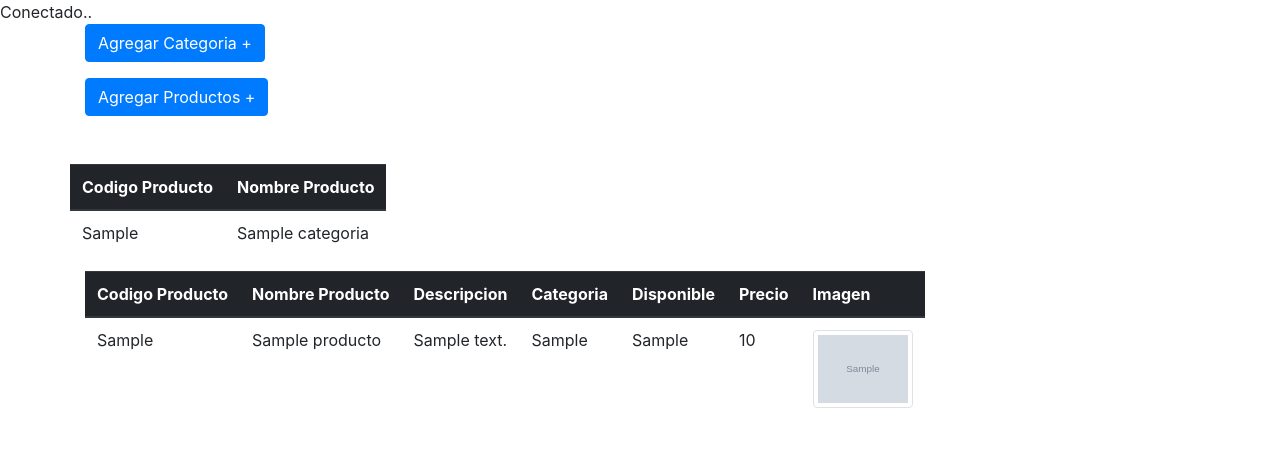
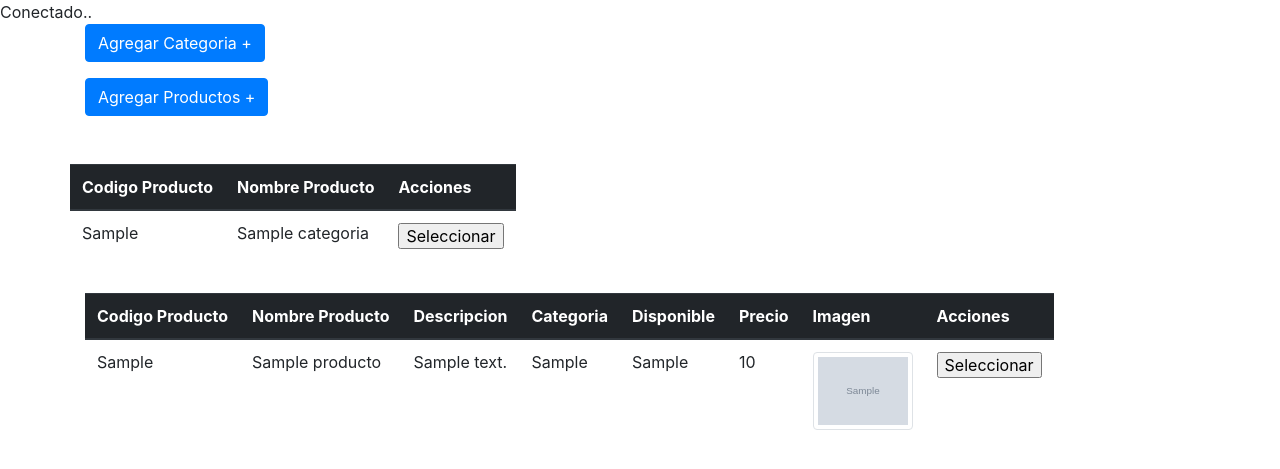
Before and after one commit to jhologic12/AppProductos, a PHP site: page /categoria.php in a window 1280 px wide. Shown: the top 469 px of the page. Run offline with PHP 8.4, Linux system fonts and the light colour scheme; tables that the repository leaves empty or names only in its code hold one stand-in row (values such as "Sample post"); grey boxes marked "Sample" are stand-in pictures; some libraries are stand-ins or nearby versions.

Commit message:
se agrega Update para categoria y productos

```diff
--- a/categoria.php
+++ b/categoria.php
@@ -89,7 +89,68 @@ switch($ejecutar) {
 
                      break;
 
+            case "btnModificarP":
 
+
+                /*Bloque de codigo para modificar los productos */
+
+
+                $cade=$pdo->prepare("UPDATE productos SET nombre=:nombre
+                ,descripcion=:descripcion,
+                categoria=:categoria,
+                disponible=:disponible,
+                precio=:precio
+                 WHERE codigo=:codigo");
+                    /*Pasamos los valores que tenemos almacenados en las variables temporales*/
+
+                    $cade->bindParam(':codigo',$txtcodig);
+                     $cade->bindParam(':nombre',$txtnombre);
+                     $cade->bindParam(':descripcion',$txtdescripcion);
+                    $cade->bindParam(':categoria',$txtdisponible);
+                     $cade->bindParam(':disponible',$txtcategoria);
+                     $cade->bindParam(':precio',$txtprecio);
+
+
+                     $cade->execute();
+
+
+
+                   /*Instruccion para controlar conflicto por imagenes con nombre iguales */
+                    $Fecha = new DateTime(); /*Define una variable de tipo tiempo */
+
+                    $nombreArchivo=($txtfoto!="")?$Fecha->getTimestamp()."_".$_FILES["txtfoto"]["name"]:"imagen.jpg";
+
+                    $tmpImagen= $_FILES["txtfoto"]["tmp_name"];
+
+
+
+                    /*Condicion pae evaluar si la variable es diferente, en caso afirmativo se asigna con un nuevo nombre */
+                    if($tmpImagen!=""){
+                        move_uploaded_file ($tmpImagen,"imagenes/".$nombreArchivo);
+
+
+                        $cade=$pdo->prepare("UPDATE productos SET imagen=:imagen WHERE codigo=:codigo");
+
+                        $cade->bindParam(':codigo',$txtcodig);
+                        $cade->bindParam(':imagen',$nombreArchivo);
+
+                        $cade->execute();
+                    }
+
+
+
+
+
+
+
+
+                     header('Location: categoria.php');
+
+
+
+                break;
+
+                case "btnEliminarP":
 
 
 
@@ -131,15 +192,41 @@ switch($accion) {
 
         break;
      case "btnModificar":
-        echo "Presionaste boton Modificar";
-        echo $txtCodigo;
-        echo $txtNombre;
+
+            /*Sentencia SQL para modificar datos */
+
+             $cadena=$pdo->prepare("UPDATE categoria SET nombre=:nombre WHERE codigo=:codigo");
+
+             /*Pasamos los valores que tenemos almacenados en las variables temporales*/
+
+             $cadena->bindParam(':codigo',$txtCodigo);
+             $cadena->bindParam(':nombre',$txtNombre);
+
+             $cadena->execute();
+
+            /*Para evitar que se reenvie el formulario usamos la siguiente instruccion */
+
+            header('Location: categoria.php');
+
+
+
+
+
          break;
 
     case "btnEliminar":
-        echo "Presionaste boton Eliminar";
-        echo $txtCodigo;
-        echo $txtNombre;
+
+
+
+
+
+
+
+
+
+
+
+
 
             break;
 
@@ -408,6 +495,7 @@ $listaProduct=$cnsltProduct->fetchALL(PDO::FETCH_ASSOC);
                         <tr>
                             <th scope="col">Codigo Producto</th>
                             <th scope="col">Nombre Producto</th>
+                            <th scope="col">Acciones</th>
                         </tr>
                     </thead>
 
@@ -415,6 +503,19 @@ $listaProduct=$cnsltProduct->fetchALL(PDO::FETCH_ASSOC);
                         <tr>
                             <td> <?php echo $listaC['codigo']; ?> </td>
                             <td> <?php echo $listaC['nombre']; ?> </td>
+                            <td>
+
+                            <form action ="" method= "post">
+
+                            <input type="hidden" name="txtCodigo" value= "<?php echo $listaC['codigo']; ?>">
+                            <input type="hidden" name="txtNombre" value="<?php echo $listaC['nombre']; ?>">
+
+
+                           <input   type="submit" value="Seleccionar" name="accion">
+
+                            </form>
+                            </td>
+
 
 
                         </tr>
@@ -454,7 +556,7 @@ $listaProduct=$cnsltProduct->fetchALL(PDO::FETCH_ASSOC);
                         <th scope="col">Disponible</th>
                         <th scope="col">Precio</th>
                         <th scope="col">Imagen</th>
-
+                        <th scope="col">Acciones</th>
                     </tr>
                 </thead>
 
@@ -468,6 +570,27 @@ $listaProduct=$cnsltProduct->fetchALL(PDO::FETCH_ASSOC);
                         <td> <?php echo $listaP['precio']; ?> </td>
                         <td><img class="img-thumbnail" width="100px"src="Imagenes/<?php echo $listaP['imagen']; ?>"/>  </td>
 
+
+                        <!--Bloque de codigo que permite seleccionar registro de la tabla productos y enviarlos al formulario-->
+                        <td>
+
+                            <form action ="" method= "post">
+
+                            <input type="hidden" name="txtcodig" value= "<?php echo $listaP['codigo']; ?>">
+                            <input type="hidden" name="txtnombre" value="<?php echo $listaP['nombre']; ?>">
+                            <input type="hidden" name="txtdescripcion" value="<?php echo $listaP['descripcion']; ?>">
+                            <input type="hidden" name="txtcategoria" value="<?php echo $listaP['categoria']; ?>">
+                            <input type="hidden" name="txtdisponible" value="<?php echo $listaP['disponible']; ?>">
+                            <input type="hidden" name="txtprecio" value="<?php echo $listaP['precio']; ?>">
+                            <input type="hidden" name="txtfoto" value="<?php echo $listaP['imagen']; ?>">
+
+
+                                <input   type="submit" value="Seleccionar" name="ejecutar">
+
+
+                            </form>
+                            </td>
+                        <!--Finaliza Bloque de codigo seleccinar registro productos para enviarlo a formulario de podructos-->
 
                     </tr>
 
```
Also changed, not shown: other parts of categoria.php (+13 -12 lines).
